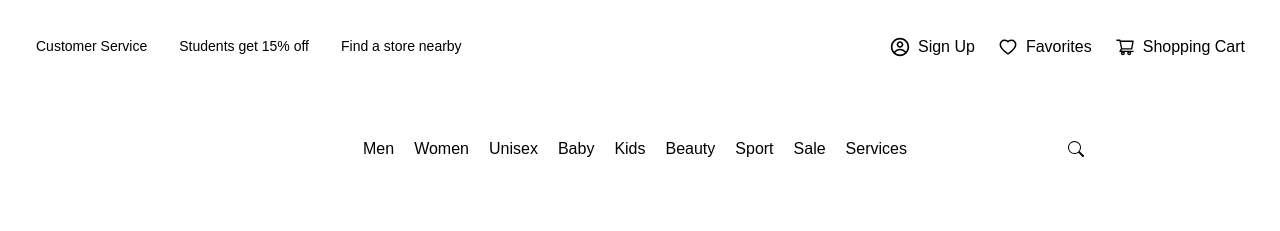
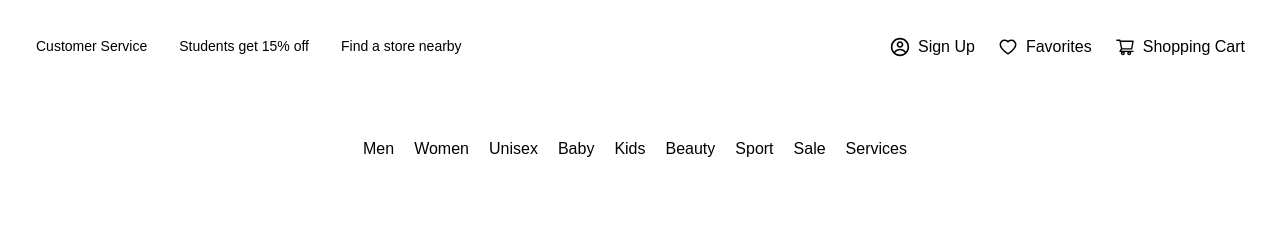
Before and after one commit to marcuswinbush/my, a Next.js app: page / in a window 1280 px wide. Shown: the top 231 px of the page. Built offline with nearby package versions, Linux system fonts and the light colour scheme.

Commit message:
cleaning up Header

```diff
--- a/app/Components/Header.tsx
+++ b/app/Components/Header.tsx
@@ -41,9 +41,6 @@ const Header = () => {
             <li className="cateogory-items">Services</li>
        </ul>
 
-       <div className="search-container">
-                <div className="search"><BsSearch/></div>
-            </div>
 
     </section>
 </div>
```
